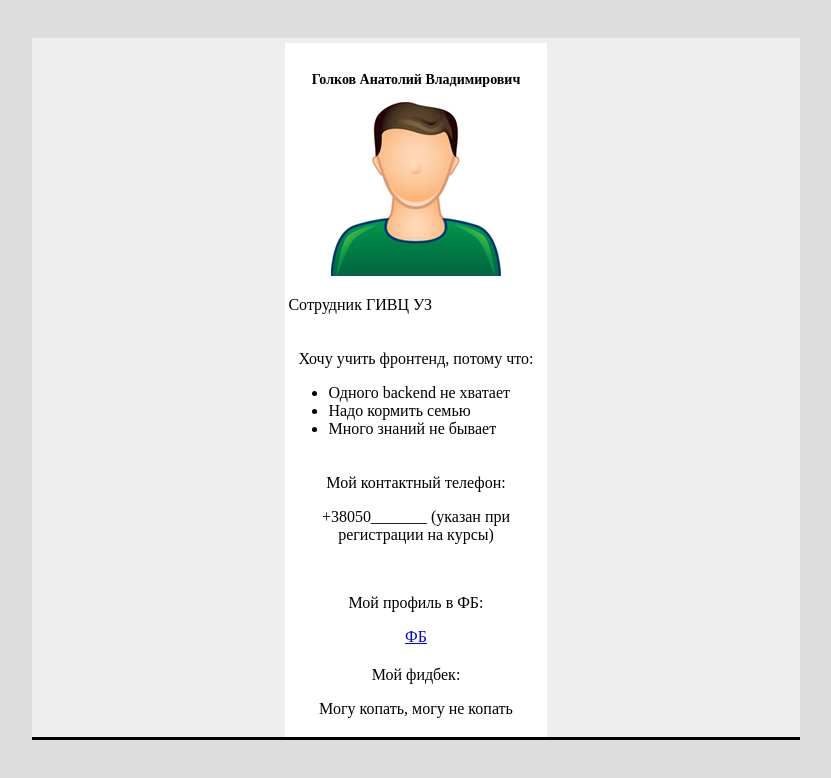
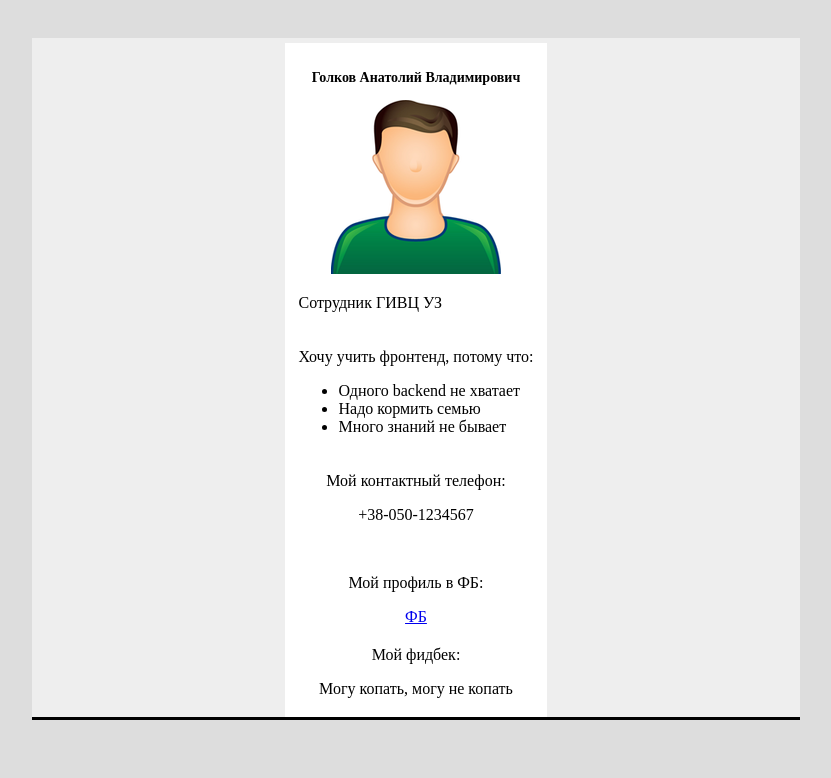
Before and after one commit to alphavita/GoIT, a plain HTML site: page Tech Skills/Module 1/default.html in a window 1280 px wide. Shown: the whole page, without its empty margins (224-1055 px from the left). Drawn offline with Linux system fonts and the light colour scheme.

Commit message:
Изменил телефон в html

```diff
--- a/Tech Skills/Module 1/default.html
+++ b/Tech Skills/Module 1/default.html
@@ -30,7 +30,7 @@
                 <tr>
                     <td>
                         <p class="divhead">Мой контактный телефон:</p>
-                        <p>+38050_______ (указан при регистрации на курсы)</p>
+                        <p>+38-050-1234567</p>
                         <br />
                         <p>Мой профиль в ФБ:</p>
                         <a href="https://www.facebook.com/anatoly.golkov?__nodl" target="_blank" title="Нажмите, чтоб перейти на фэйсбук">ФБ</a>
```
